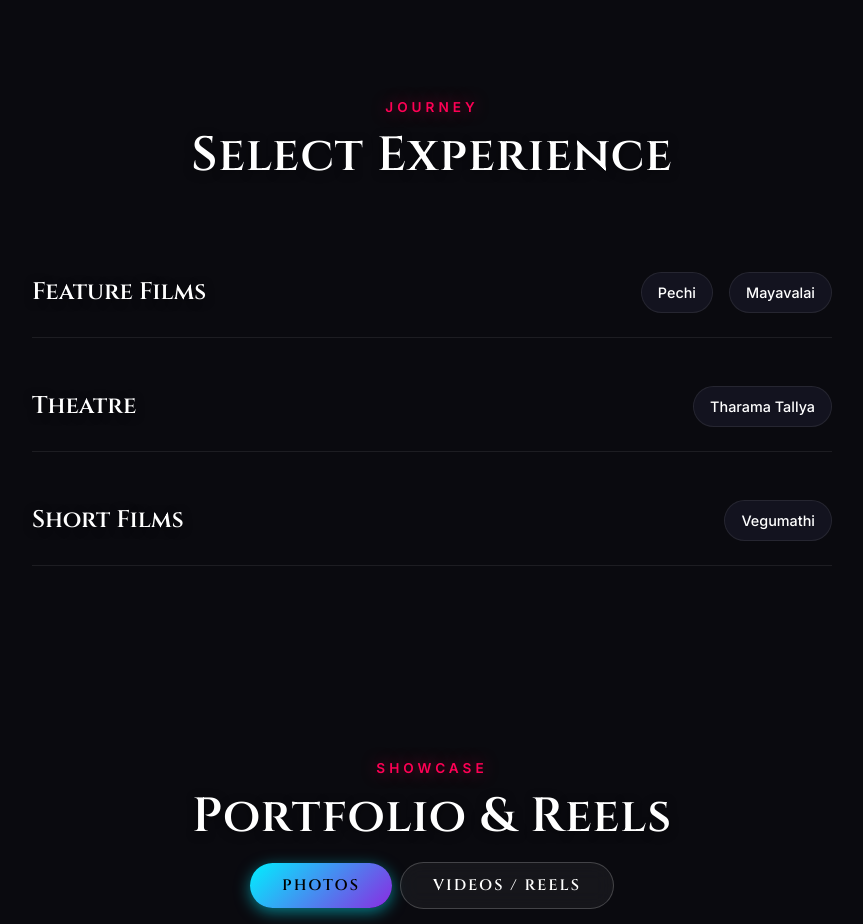
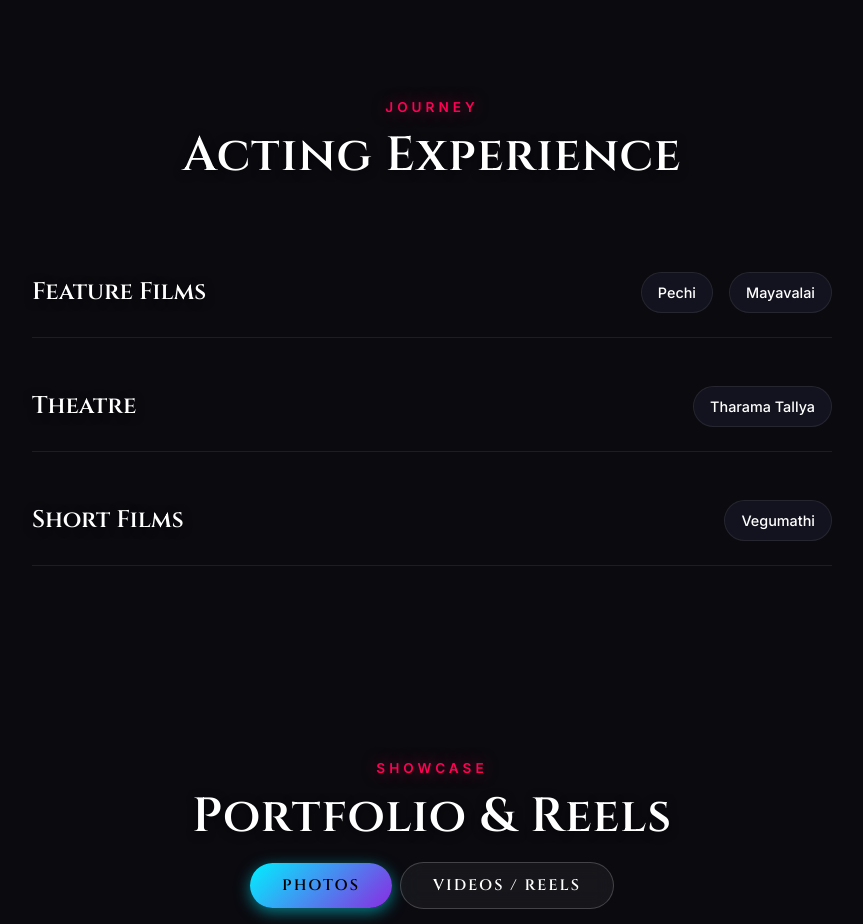
Before and after one commit to arukzdigital/ramprasath-portfolio, a React (Vite) app: page / in a window 1280 px wide. Shown: the part 2740-3664 px from the top of the page, without its empty margins (208-1071 px from the left). Built offline with nearby package versions, Linux system fonts and the light colour scheme.

Commit message:
Change 'Select Experience' heading to 'Acting Experience'

```diff
--- a/src/components/Experience/Experience.jsx
+++ b/src/components/Experience/Experience.jsx
@@ -27,7 +27,7 @@ const Experience = () => {
                 viewport={{ once: true }}
             >
                 <span className="tagline">Journey</span>
-                <h2>Select Experience</h2>
+                <h2>Acting Experience</h2>
             </motion.div>
 
             <div className="experience-list">
```
Also changed, not shown: 2 other files (tests, documents, lock files or other folders).
